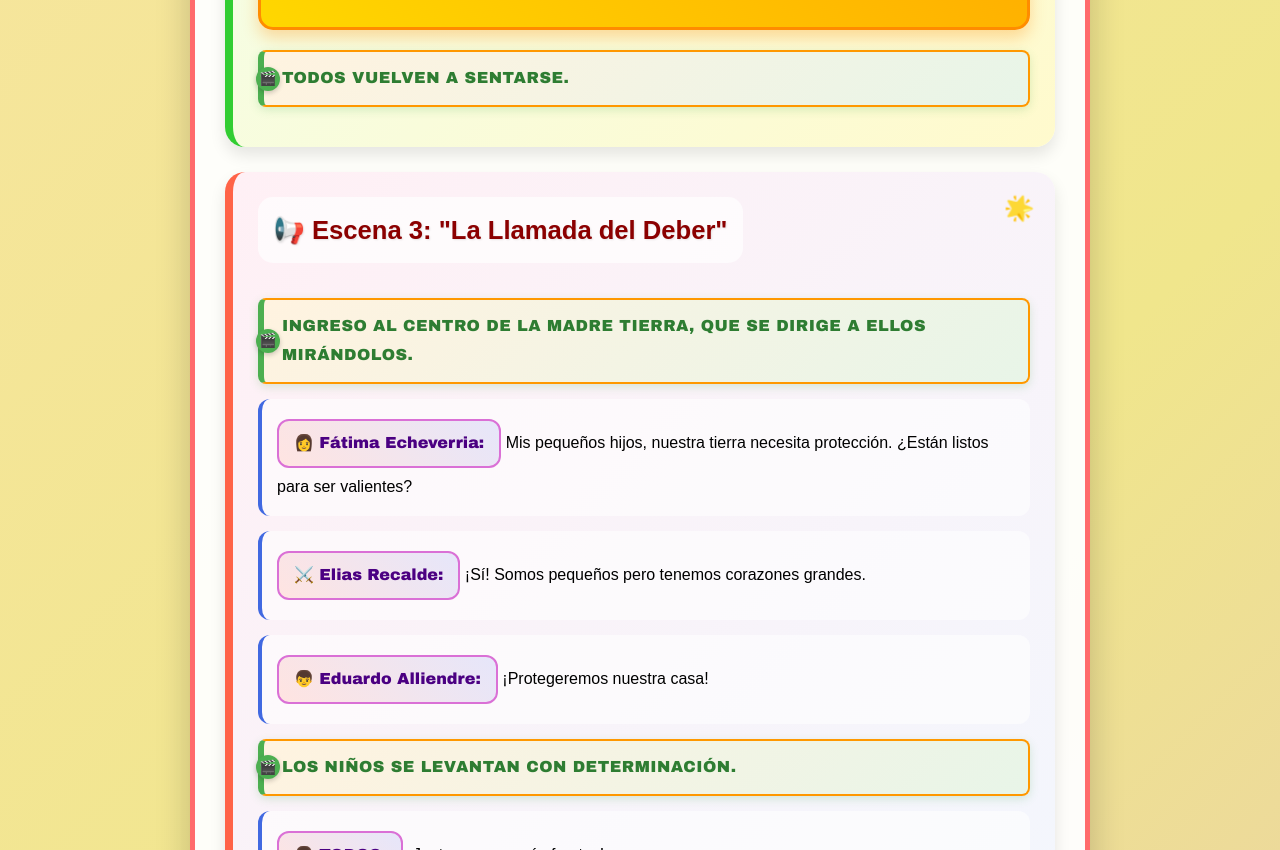
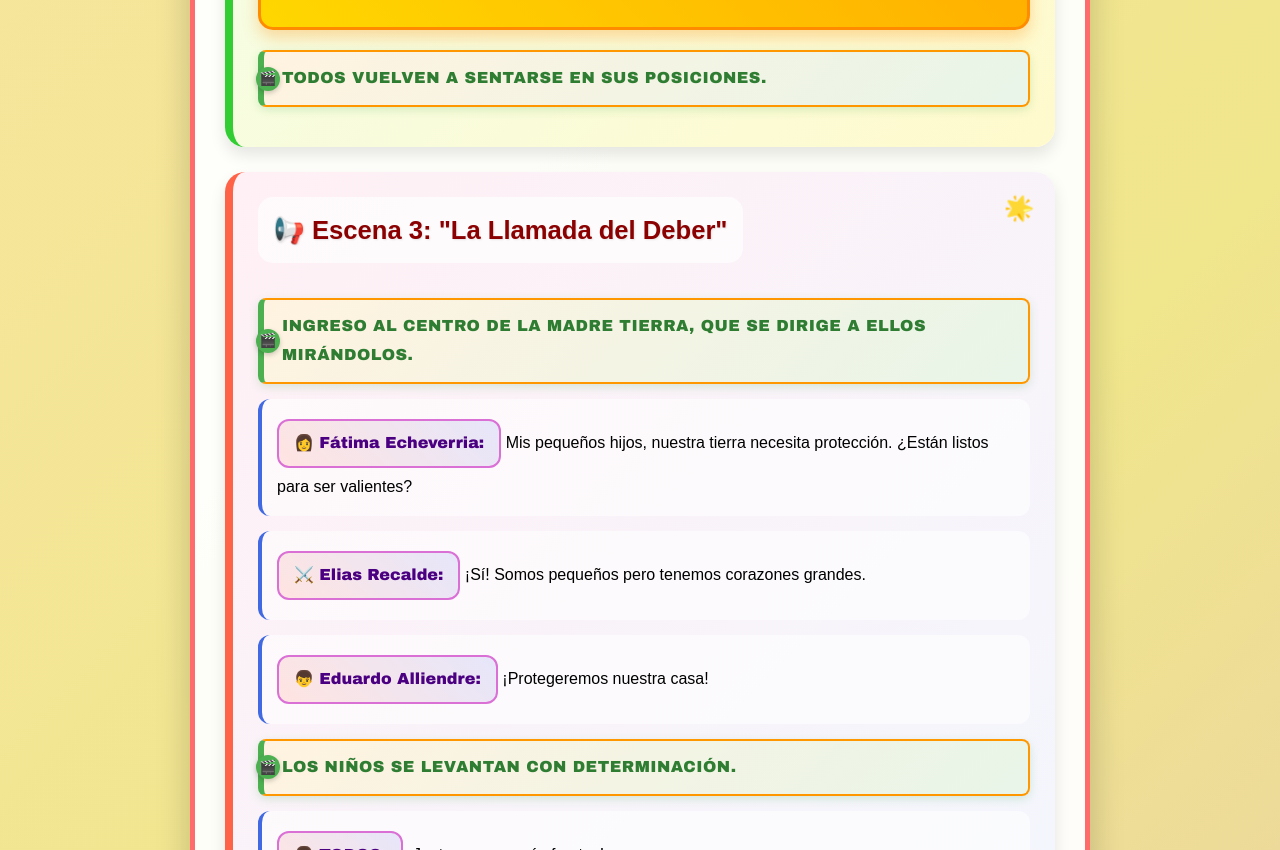
Before and after one commit to jufrancopy/music_academy, a plain HTML site: page libreto.html in a window 1280 px wide. Shown: the part 2472-3322 px from the top of the page. Drawn offline with Linux system fonts and the light colour scheme.

```diff
--- a/libreto.html
+++ b/libreto.html
@@ -532,7 +532,7 @@
                         ¡marchamos todos con valor!"
                     </div>
                 </div>
-                <p class="detalles">Todos vuelven a sentarse.</p>
+                <p class="detalles">Todos vuelven a sentarse en sus posiciones.</p>
             </div>
 
             <div class="escena">
```
